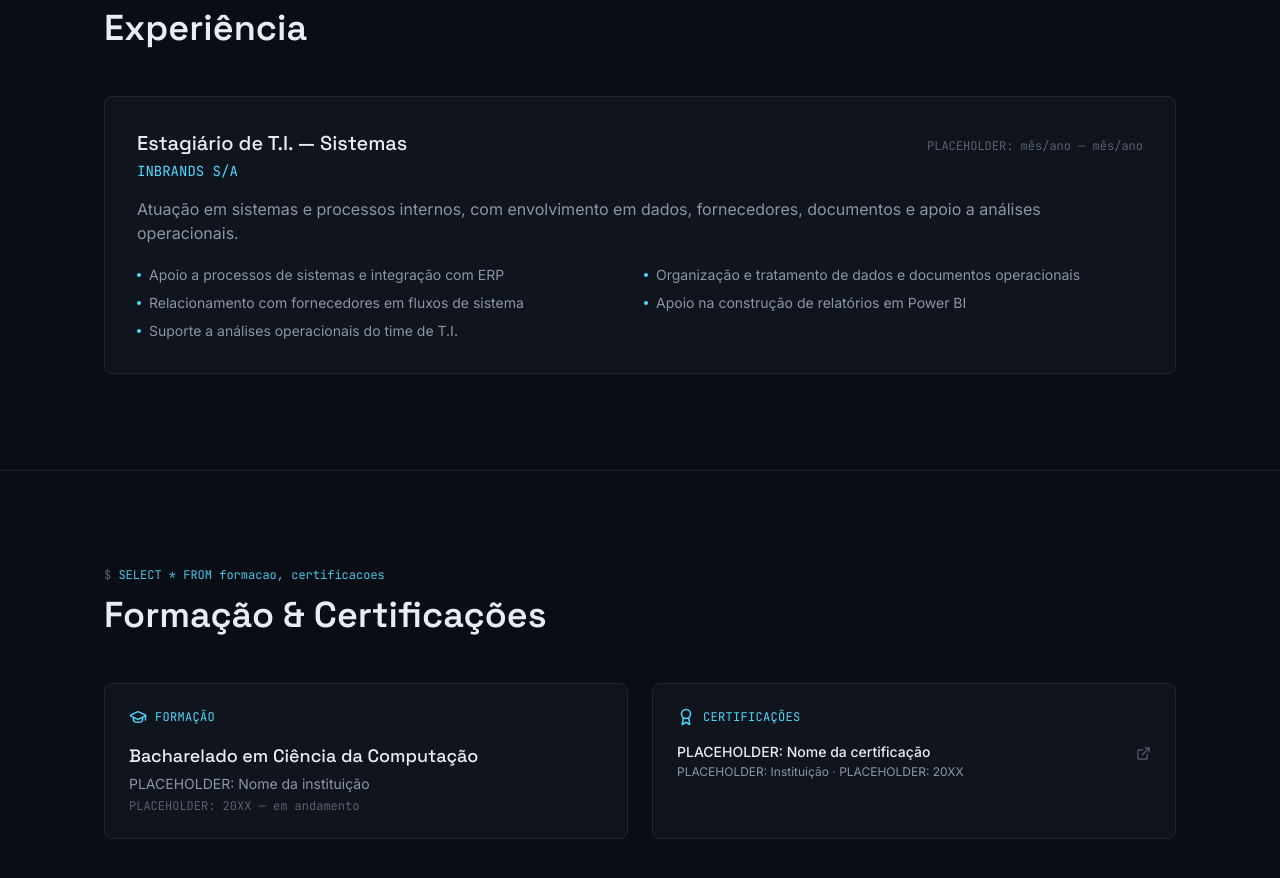
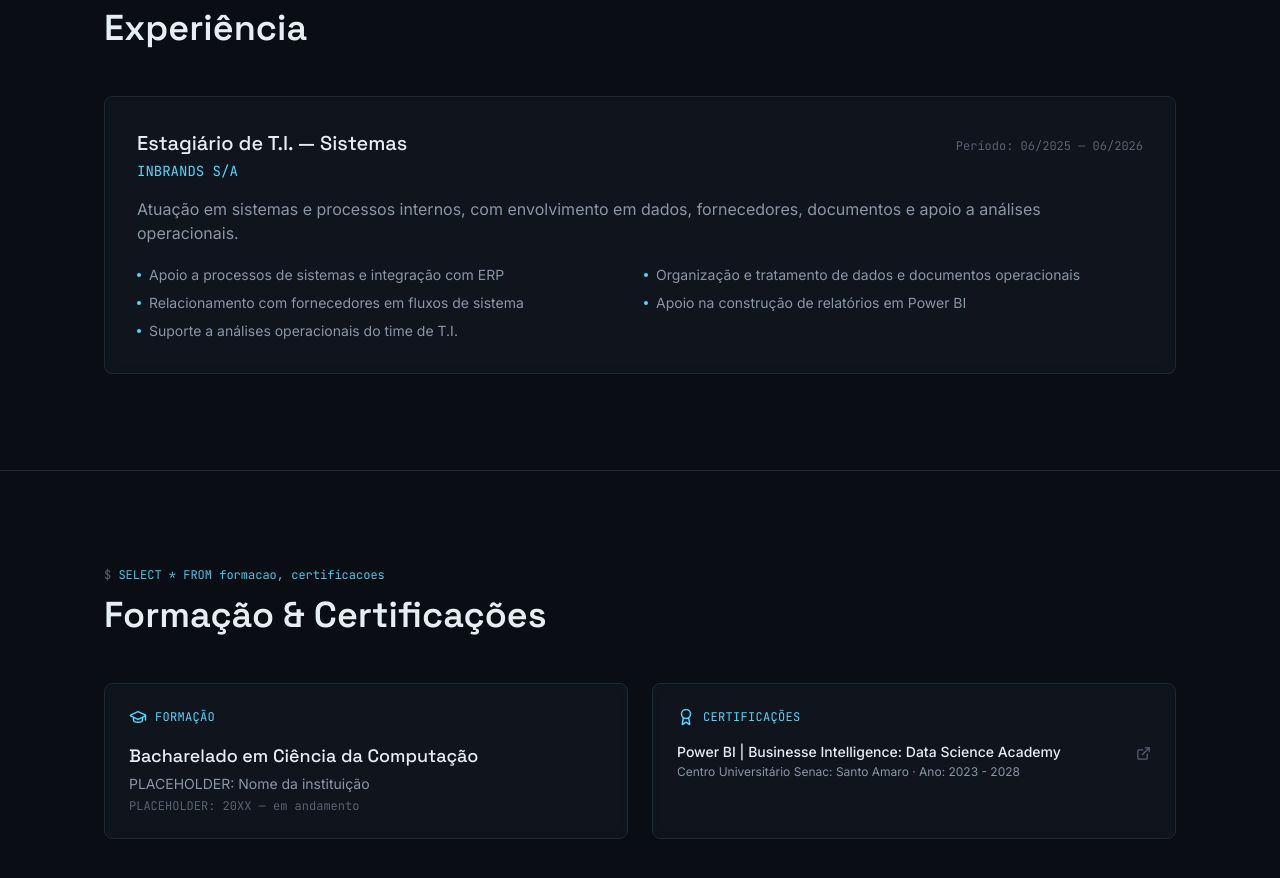
Before and after one commit to gustavfreitas/portfolio, a Next.js app: page / in a window 1280 px wide. Shown: the part 3840-4718 px from the top of the page. Built offline with nearby package versions, Linux system fonts and the light colour scheme.

Commit message:
Atualização de Ex e Cert

```diff
--- a/src/data/experience.ts
+++ b/src/data/experience.ts
@@ -10,7 +10,7 @@ export const experience: ExperienceItem[] = [
   {
     role: "Estagiário de T.I. — Sistemas",
     company: "INBRANDS S/A",
-    period: "PLACEHOLDER: mês/ano — mês/ano",
+    period: "Período: 06/2025 — 06/2026",
     summary:
       "Atuação em sistemas e processos internos, com envolvimento em dados, fornecedores, documentos e apoio a análises operacionais.",
     highlights: [
@@ -32,9 +32,9 @@ export interface CertificationItem {
 
 export const certifications: CertificationItem[] = [
   {
-    name: "PLACEHOLDER: Nome da certificação",
-    institution: "PLACEHOLDER: Instituição",
-    year: "PLACEHOLDER: 20XX",
-    url: "#",
+    name: "Power BI | Businesse Intelligence: Data Science Academy",
+    institution: "Centro Universitário Senac: Santo Amaro",
+    year: "Ano: 2023 - 2028",
+    url: "https://www.sp.senac.br/centro-universitario-senac-santo-amaro/graduacao",
   },
 ];
```
